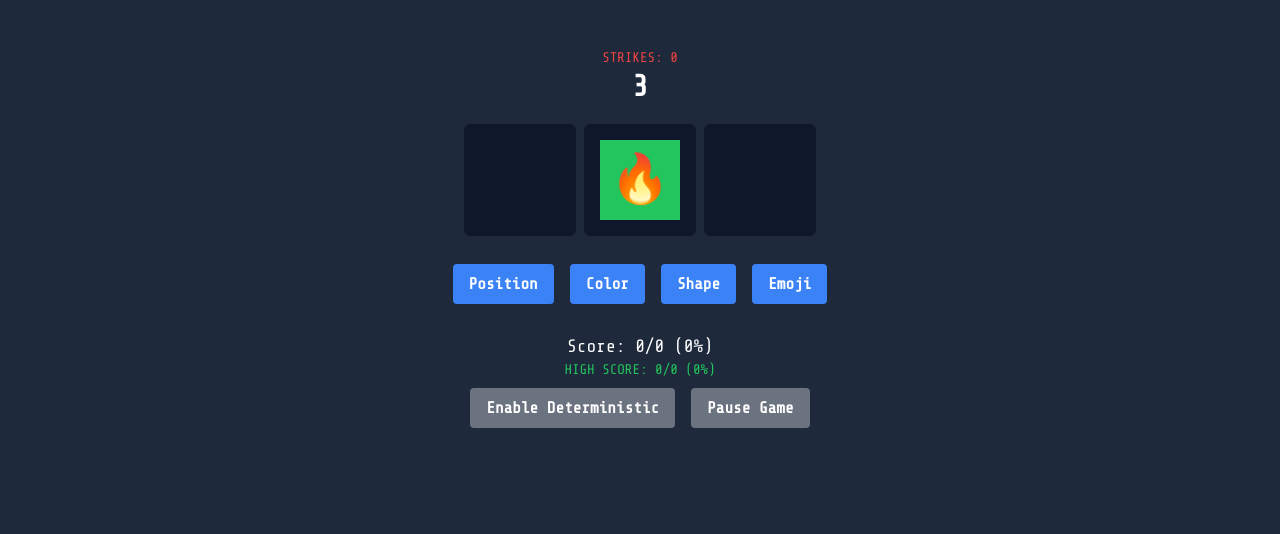
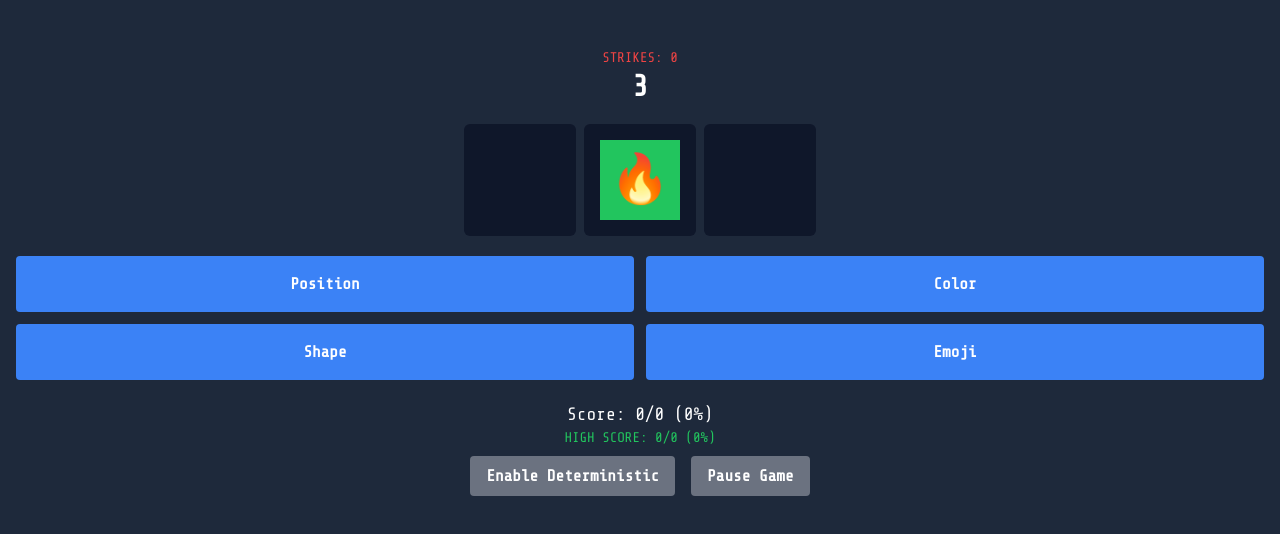
Before and after one commit to sethatwood/multi-n-back, a Vue app: page / in a window 1280 px wide. Both pictures are taken after a click on the button "Start Game". Shown: the top 534 px of the page. Built offline with nearby package versions, Linux system fonts and the light colour scheme.

Commit message:
feat: arranges buttons in 2 columns

```diff
--- a/src/App.vue
+++ b/src/App.vue
@@ -47,32 +47,35 @@
       :emoji="gameStore.currentStimulus.emoji"
       :flashBorder="gameStore.flashBorder"
     />
-    <div>
+    <div class="grid grid-cols-2 gap-3">
       <button
         :disabled="gameStore.respondedThisTurn.position"
         :class="buttonClass(gameStore.respondedThisTurn.position)"
-        @click="respond('position')">
+        @click="respond('position')"
+        class="w-full">
         Position
       </button>
       <button
         :disabled="gameStore.respondedThisTurn.color"
         :class="buttonClass(gameStore.respondedThisTurn.color)"
-        @click="respond('color')">
+        @click="respond('color')"
+        class="w-full">
         Color
       </button>
       <button
         :disabled="gameStore.respondedThisTurn.shape"
         :class="buttonClass(gameStore.respondedThisTurn.shape)"
-        @click="respond('shape')">
+        @click="respond('shape')"
+        class="w-full">
         Shape
       </button>
       <button
-      :disabled="gameStore.respondedThisTurn.emoji"
-      :class="buttonClass(gameStore.respondedThisTurn.emoji)"
-      @click="respond('emoji')"
-    >
-      Emoji
-    </button>
+        :disabled="gameStore.respondedThisTurn.emoji"
+        :class="buttonClass(gameStore.respondedThisTurn.emoji)"
+        @click="respond('emoji')"
+        class="w-full">
+        Emoji
+      </button>
     </div>
     <div class="mt-5 text-center">
       <p class="text-lg font-medium">
@@ -156,7 +159,7 @@ export default {
     };
 
     const buttonClass = (isDisabled) => {
-      return `font-bold py-2 px-4 rounded m-2 ${
+      return `font-bold p-4 rounded ${
         isDisabled ? 'bg-gray-400 cursor-not-allowed' : 'bg-blue-500 hover:bg-blue-700'
       }`;
     };
```
